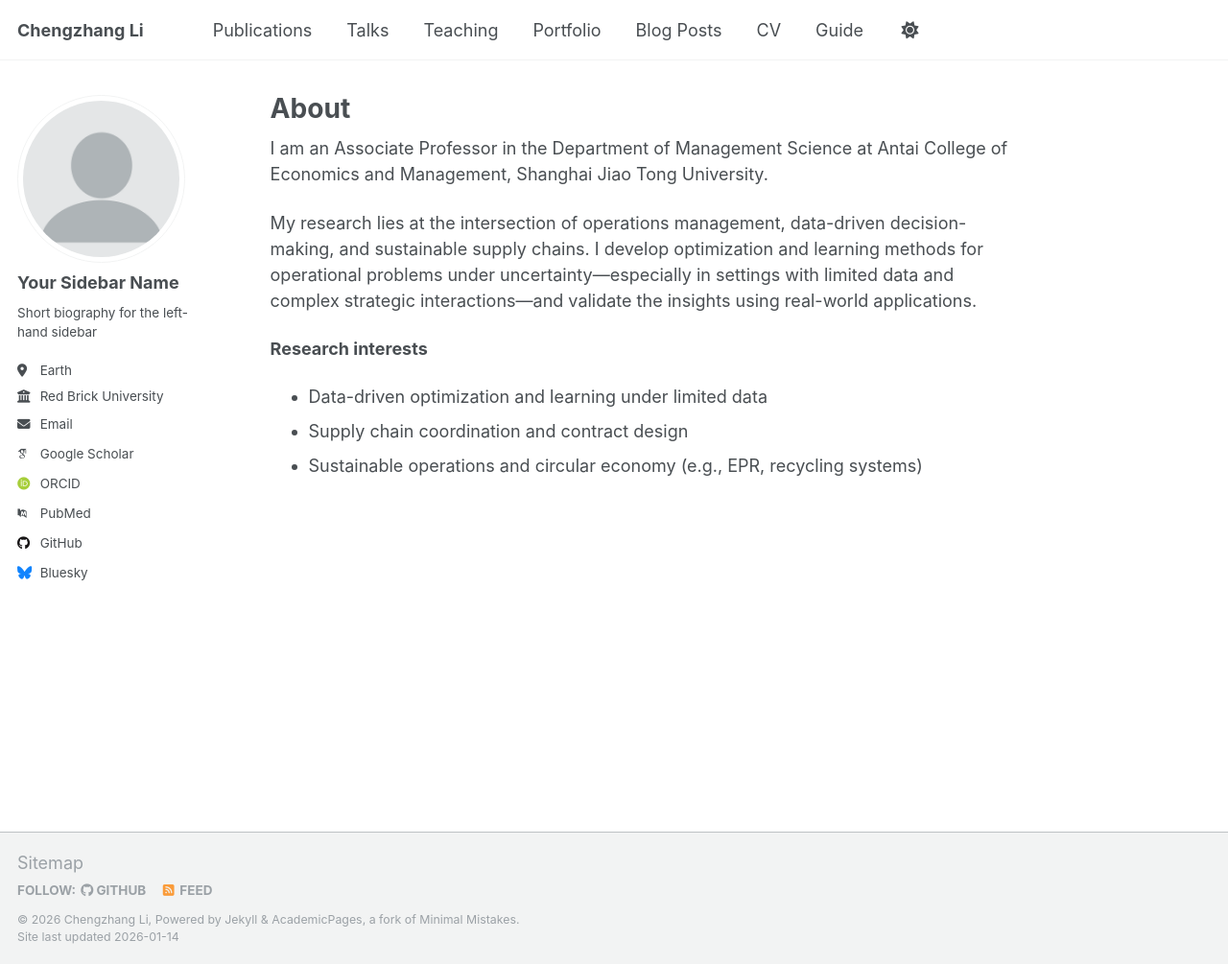
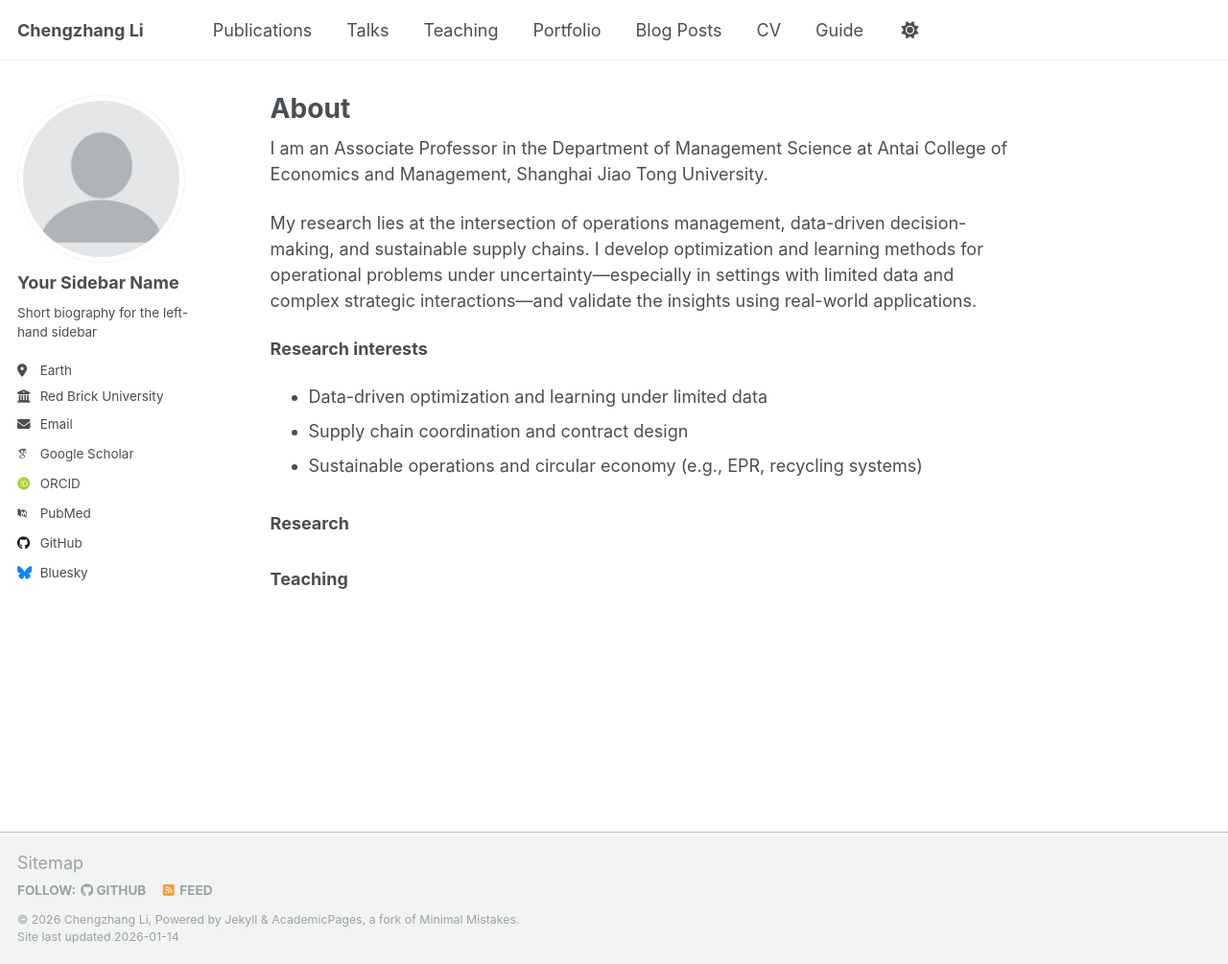
Before and after one commit to li-chengzhang/li-chengzhang.github.io, a Jekyll site: the page built from _pages/about.md, in a window 1280 px wide and 1005 px high. Shown: the whole window at 96% size. Built offline with Jekyll 4.4.1, drawn with Linux system fonts in a browser that asks for light colours; some web fonts are replaced; a script that is not in the unit is left out.

Commit message:
Update about.md

```diff
--- a/_pages/about.md
+++ b/_pages/about.md
@@ -13,3 +13,6 @@ My research lies at the intersection of operations management, data-driven decis
 - Data-driven optimization and learning under limited data
 - Supply chain coordination and contract design
 - Sustainable operations and circular economy (e.g., EPR, recycling systems)
+
+### Research
+### Teaching
```
